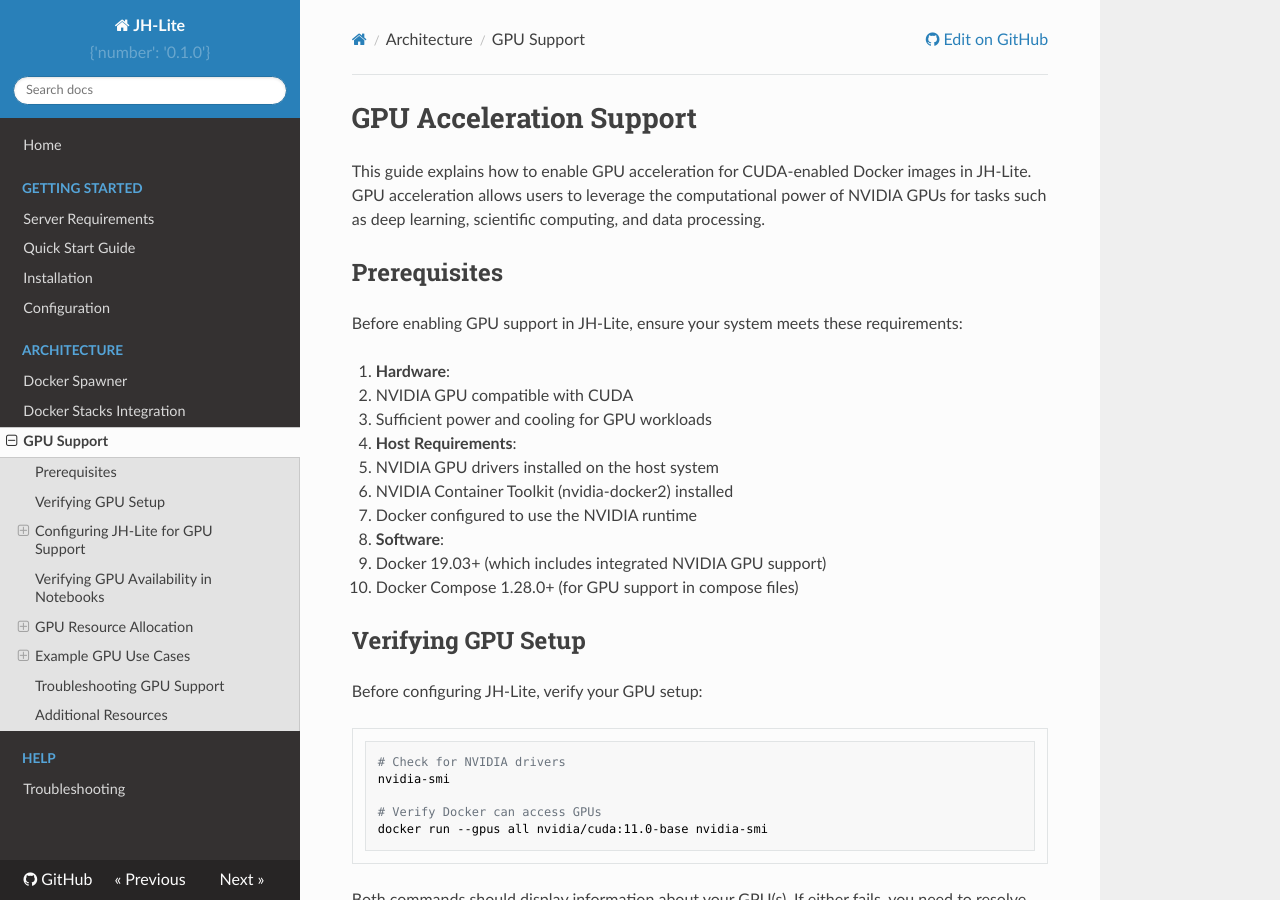
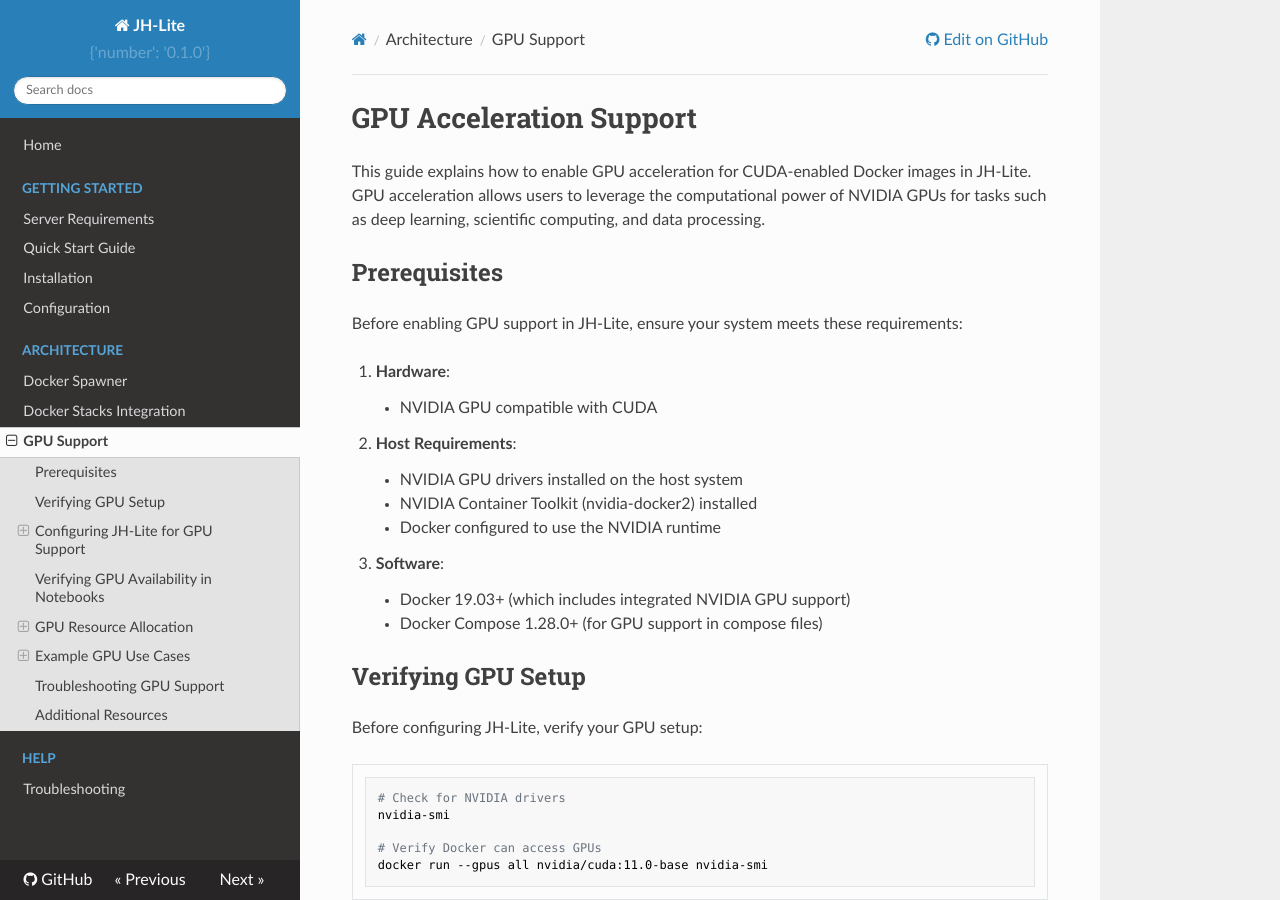
Before and after one commit to BAL-DMU/jh-lite, an MkDocs documentation site: the page built from docs/gpu-support.md, in a window 1280 px wide and 900 px high. Built offline with MkDocs 1.6.1, drawn with Linux system fonts in a browser that asks for light colours; nearby versions of some CDN libraries.

Commit message:
Updated documentation for JH-Lite

```diff
--- a/docs/gpu-support.md
+++ b/docs/gpu-support.md
@@ -7,17 +7,17 @@
 Before enabling GPU support in JH-Lite, ensure your system meets these requirements:
 
 1. **Hardware**:
-   - NVIDIA GPU compatible with CUDA
-   - Sufficient power and cooling for GPU workloads
+    + NVIDIA GPU compatible with CUDA
+
 
 2. **Host Requirements**:
-   - NVIDIA GPU drivers installed on the host system
-   - NVIDIA Container Toolkit (nvidia-docker2) installed
-   - Docker configured to use the NVIDIA runtime
+    + NVIDIA GPU drivers installed on the host system
+    + NVIDIA Container Toolkit (nvidia-docker2) installed
+    + Docker configured to use the NVIDIA runtime
 
 3. **Software**:
-   - Docker 19.03+ (which includes integrated NVIDIA GPU support)
-   - Docker Compose 1.28.0+ (for GPU support in compose files)
+    + Docker 19.03+ (which includes integrated NVIDIA GPU support)
+    + Docker Compose 1.28.0+ (for GPU support in compose files)
 
 ## Verifying GPU Setup
 
```
Also changed, not shown: docs/index.md (+2 -1 lines), docs/troubleshooting.md (+3 -3 lines).
